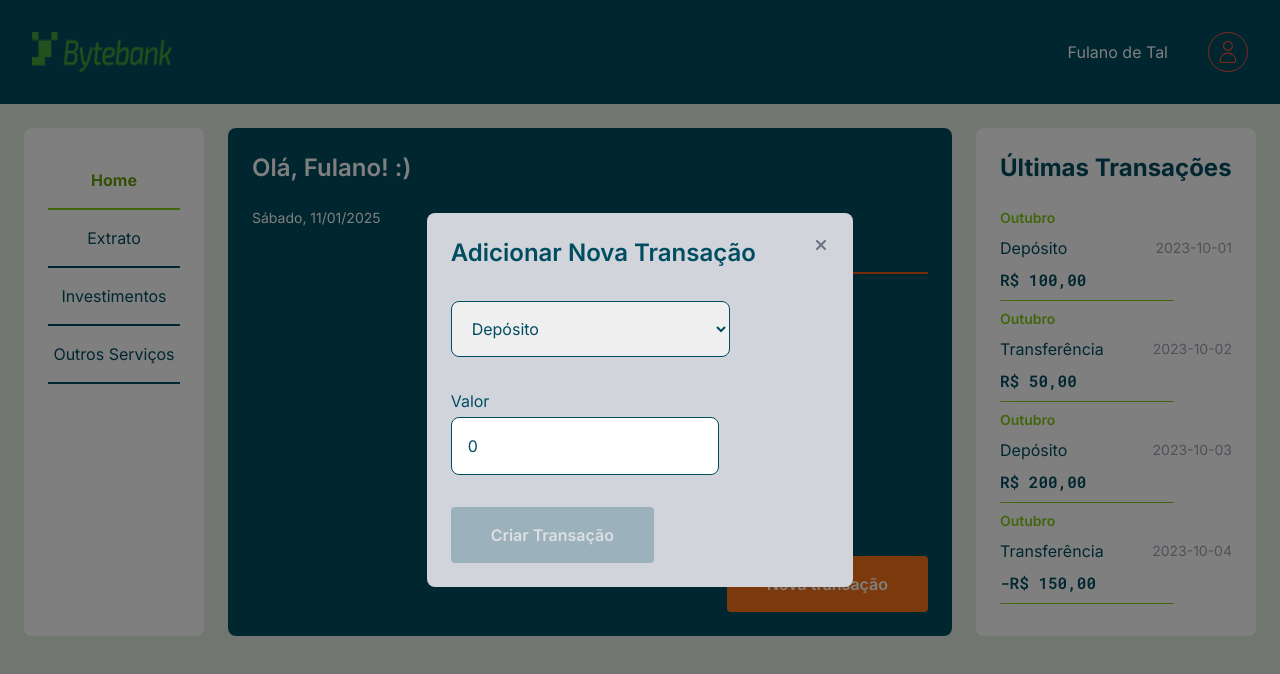
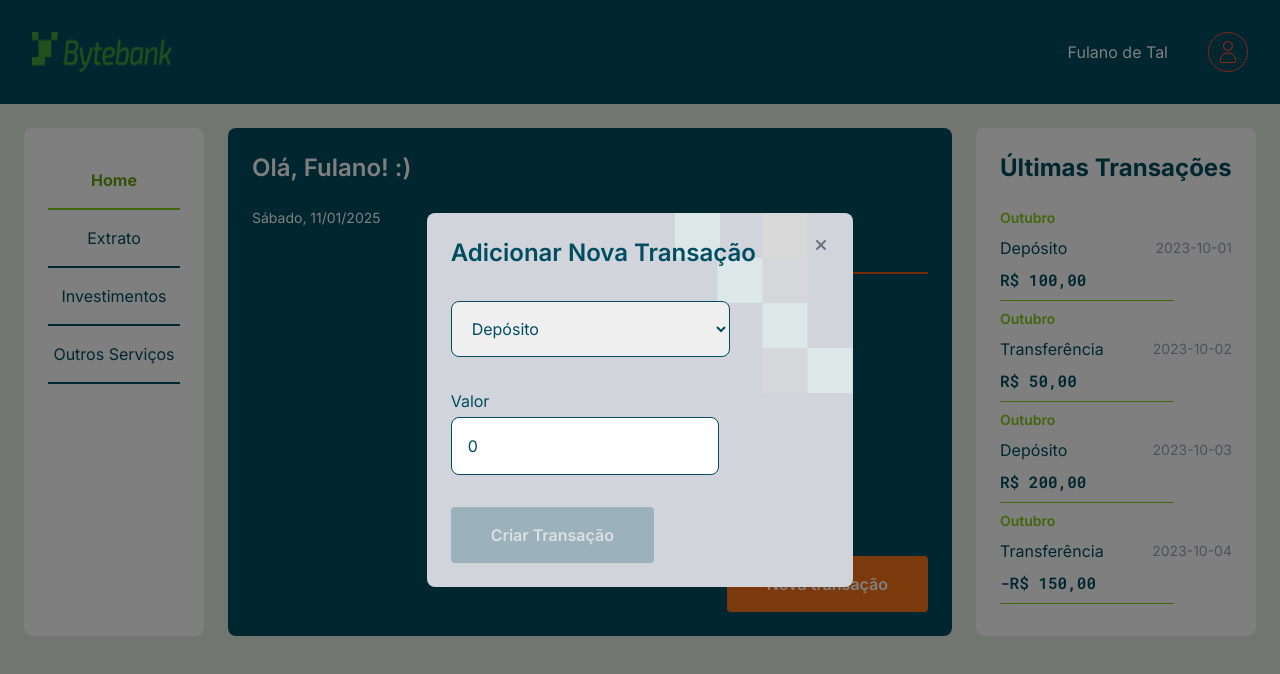
Before and after one commit to sucodelarangela/fiap-tech-challenge-1, a Next.js app: page / in a window 1280 px wide. Both pictures are taken after a click on the button "Nova transação". Shown: the top 674 px of the page. Built offline with nearby package versions, Linux system fonts and the light colour scheme.

Commit message:
review: add pixels bg image to modal

```diff
--- a/src/components/Modal.tsx
+++ b/src/components/Modal.tsx
@@ -12,7 +12,7 @@ export function Modal({ isOpen, onClose, children }: ModalProps) {
 
   return (
     <div className="fixed inset-0 flex items-center justify-center bg-black bg-opacity-50">
-      <div className="bg-gray-300 p-6 rounded-lg w-1/3 min-w-96 relative">
+      <div className="bg-gray-300 bg-pixels bg-no-repeat bg-right-top p-6 rounded-lg w-1/3 min-w-96 relative">
         <button
           onClick={onClose}
           className="absolute top-6 right-6 text-gray-500 transition hover:text-foreground"
--- a/tailwind.config.ts
+++ b/tailwind.config.ts
@@ -8,6 +8,9 @@ export default {
   ],
   theme: {
     extend: {
+      backgroundImage: {
+        pixels: "url('/pixels.svg')",
+      },
       colors: {
         background: "var(--background)",
         foreground: "var(--foreground)",
```
